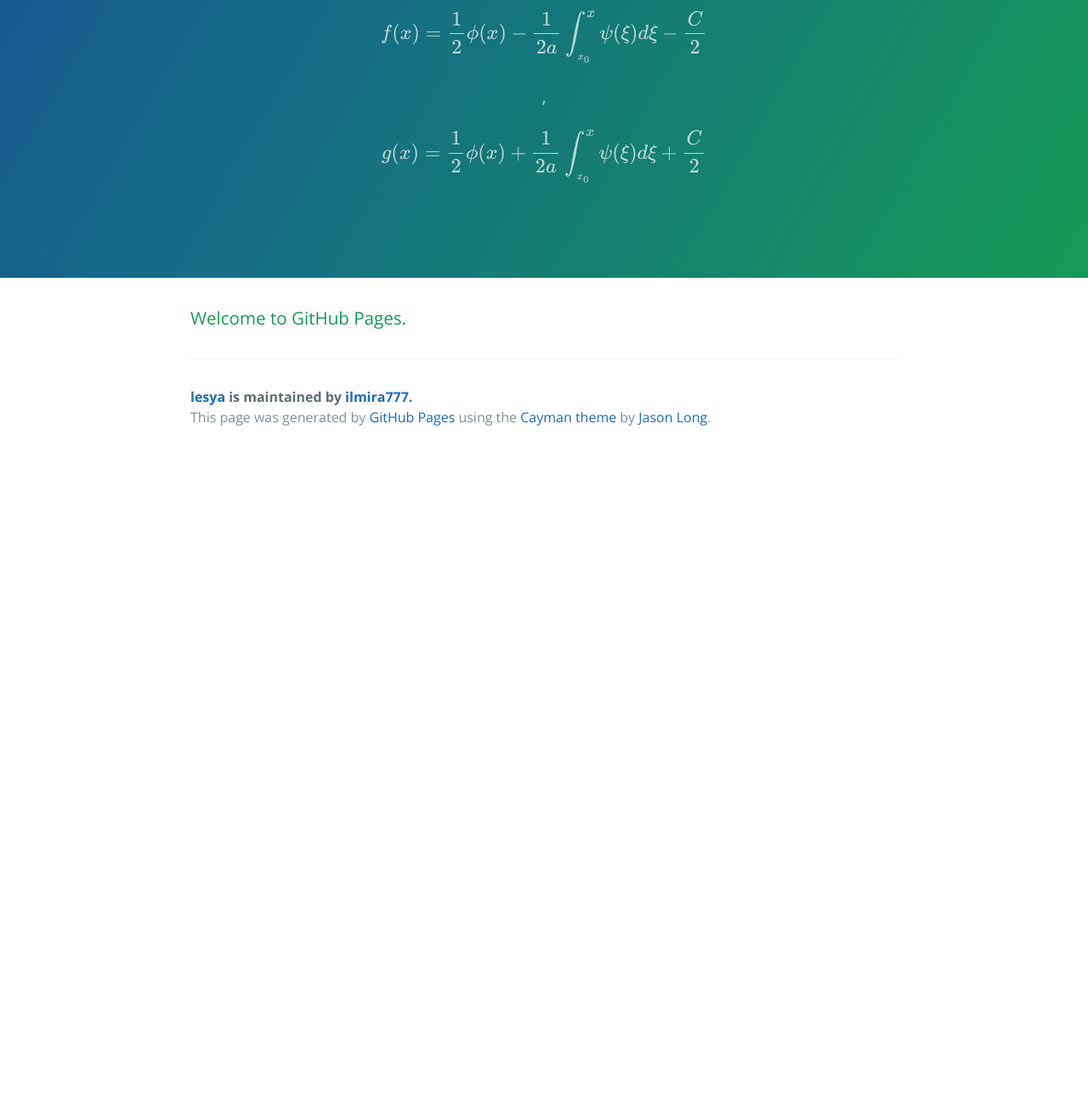
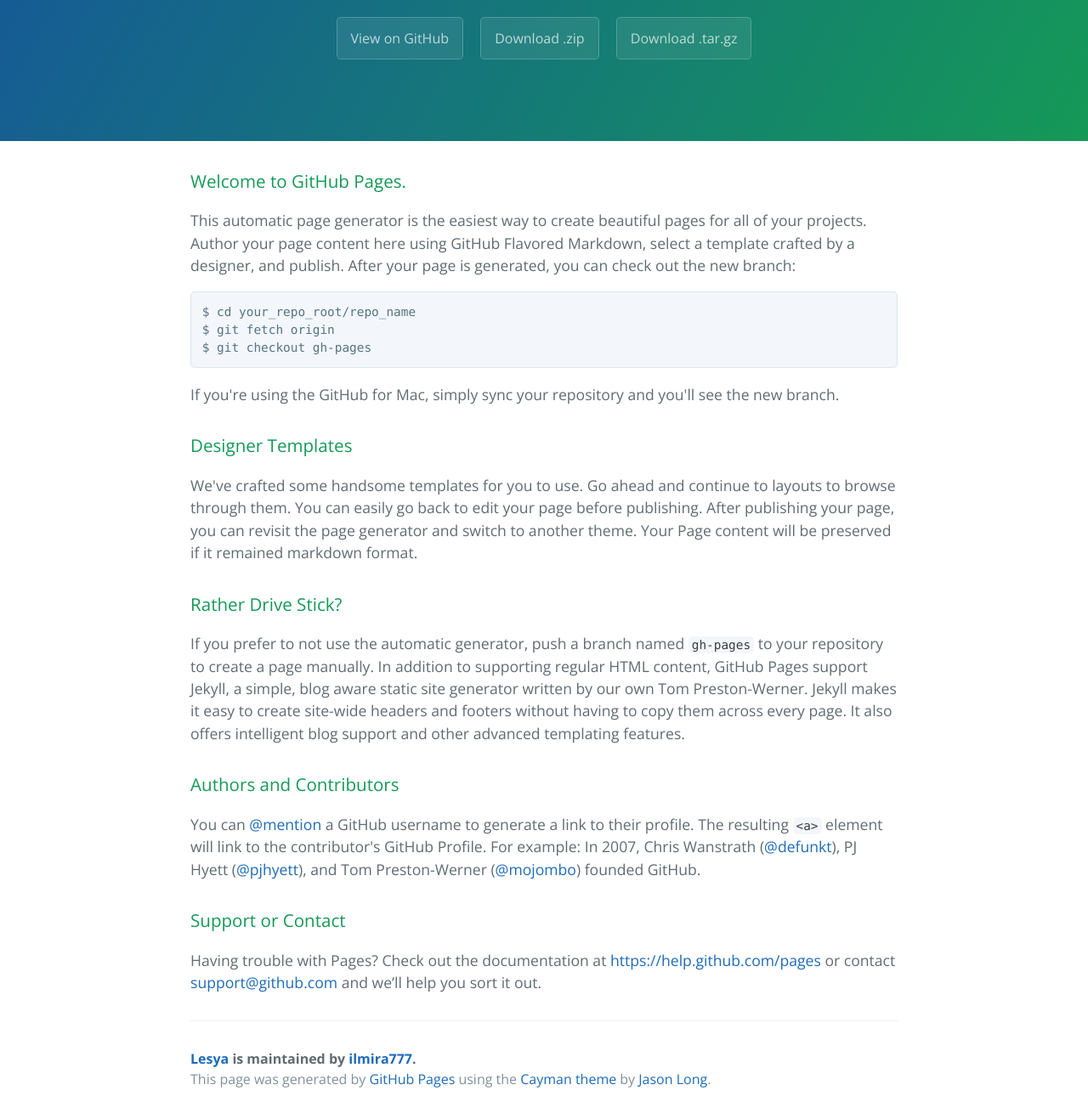
Before and after one commit to ilmira777/lesya, a plain HTML site: page index.html in a window 1280 px wide. Shown: the part 170-1460 px from the top of the page at 85% size. Before the commit the page ends 800 px from the top, so only its background shows below. Drawn offline with nearby package versions, Linux system fonts and the light colour scheme; some packages are replaced by stand-ins of ours.

Commit message:
Create gh-pages branch via GitHub

```diff
--- a/index.html
+++ b/index.html
@@ -2,38 +2,57 @@
 <html lang="en-us">
   <head>
     <meta charset="UTF-8">
-    <title>lesya by ilmira777</title>
+    <title>Lesya by ilmira777</title>
     <meta name="viewport" content="width=device-width, initial-scale=1">
     <link rel="stylesheet" type="text/css" href="stylesheets/normalize.css" media="screen">
     <link href='http://fonts.googleapis.com/css?family=Open+Sans:400,700' rel='stylesheet' type='text/css'>
     <link rel="stylesheet" type="text/css" href="stylesheets/stylesheet.css" media="screen">
     <link rel="stylesheet" type="text/css" href="stylesheets/github-light.css" media="screen">
-    <script
-src="http://cdn.mathjax.org/mathjax/latest/MathJax.js?config=TeX-
-AMS-MML_HTMLorMML">
-</script>
-
   </head>
   <body>
     <section class="page-header">
-      <h1 class="project-name">Umf19-21</h1>
-      <h2 class="project-tagline">
-
-\[f(x)=\frac{1}{2}\phi(x)-\frac{1}{2a}\int_{_{x_{0}}}^{x}\psi(\xi)d\xi-\frac{C}{2}\],
-\[g(x)=\frac{1}{2}\phi(x)+\frac{1}{2a}\int_{_{x_{0}}}^{x}\psi(\xi)d\xi+\frac{C}{2}\]
-      </h2>
-
+      <h1 class="project-name">Lesya</h1>
+      <h2 class="project-tagline"></h2>
+      <a href="https://github.com/ilmira777/lesya" class="btn">View on GitHub</a>
+      <a href="https://github.com/ilmira777/lesya/zipball/master" class="btn">Download .zip</a>
+      <a href="https://github.com/ilmira777/lesya/tarball/master" class="btn">Download .tar.gz</a>
     </section>
 
     <section class="main-content">
       <h3>
 <a id="welcome-to-github-pages" class="anchor" href="#welcome-to-github-pages" aria-hidden="true"><span class="octicon octicon-link"></span></a>Welcome to GitHub Pages.</h3>
 
+<p>This automatic page generator is the easiest way to create beautiful pages for all of your projects. Author your page content here using GitHub Flavored Markdown, select a template crafted by a designer, and publish. After your page is generated, you can check out the new branch:</p>
 
+<pre><code>$ cd your_repo_root/repo_name
+$ git fetch origin
+$ git checkout gh-pages
+</code></pre>
 
+<p>If you're using the GitHub for Mac, simply sync your repository and you'll see the new branch.</p>
+
+<h3>
+<a id="designer-templates" class="anchor" href="#designer-templates" aria-hidden="true"><span class="octicon octicon-link"></span></a>Designer Templates</h3>
+
+<p>We've crafted some handsome templates for you to use. Go ahead and continue to layouts to browse through them. You can easily go back to edit your page before publishing. After publishing your page, you can revisit the page generator and switch to another theme. Your Page content will be preserved if it remained markdown format.</p>
+
+<h3>
+<a id="rather-drive-stick" class="anchor" href="#rather-drive-stick" aria-hidden="true"><span class="octicon octicon-link"></span></a>Rather Drive Stick?</h3>
+
+<p>If you prefer to not use the automatic generator, push a branch named <code>gh-pages</code> to your repository to create a page manually. In addition to supporting regular HTML content, GitHub Pages support Jekyll, a simple, blog aware static site generator written by our own Tom Preston-Werner. Jekyll makes it easy to create site-wide headers and footers without having to copy them across every page. It also offers intelligent blog support and other advanced templating features.</p>
+
+<h3>
+<a id="authors-and-contributors" class="anchor" href="#authors-and-contributors" aria-hidden="true"><span class="octicon octicon-link"></span></a>Authors and Contributors</h3>
+
+<p>You can <a href="https://github.com/blog/821" class="user-mention">@mention</a> a GitHub username to generate a link to their profile. The resulting <code>&lt;a&gt;</code> element will link to the contributor's GitHub Profile. For example: In 2007, Chris Wanstrath (<a href="https://github.com/defunkt" class="user-mention">@defunkt</a>), PJ Hyett (<a href="https://github.com/pjhyett" class="user-mention">@pjhyett</a>), and Tom Preston-Werner (<a href="https://github.com/mojombo" class="user-mention">@mojombo</a>) founded GitHub.</p>
+
+<h3>
+<a id="support-or-contact" class="anchor" href="#support-or-contact" aria-hidden="true"><span class="octicon octicon-link"></span></a>Support or Contact</h3>
+
+<p>Having trouble with Pages? Check out the documentation at <a href="https://help.github.com/pages">https://help.github.com/pages</a> or contact <a href="mailto:support@github.com">support@github.com</a> and we’ll help you sort it out.</p>
 
       <footer class="site-footer">
-        <span class="site-footer-owner"><a href="https://github.com/ilmira777/lesya">lesya</a> is maintained by <a href="https://github.com/ilmira777">ilmira777</a>.</span>
+        <span class="site-footer-owner"><a href="https://github.com/ilmira777/lesya">Lesya</a> is maintained by <a href="https://github.com/ilmira777">ilmira777</a>.</span>
 
         <span class="site-footer-credits">This page was generated by <a href="https://pages.github.com">GitHub Pages</a> using the <a href="https://github.com/jasonlong/cayman-theme">Cayman theme</a> by <a href="https://twitter.com/jasonlong">Jason Long</a>.</span>
       </footer>
```
